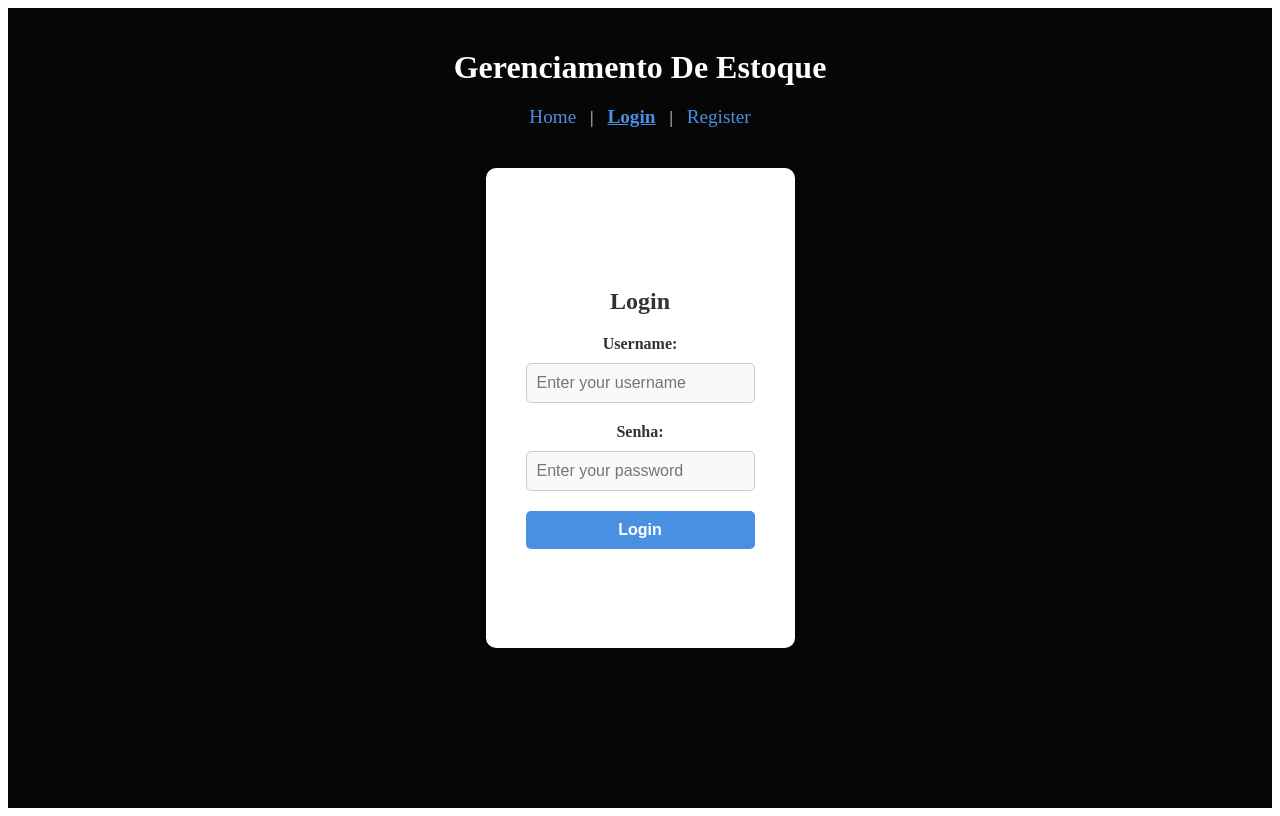
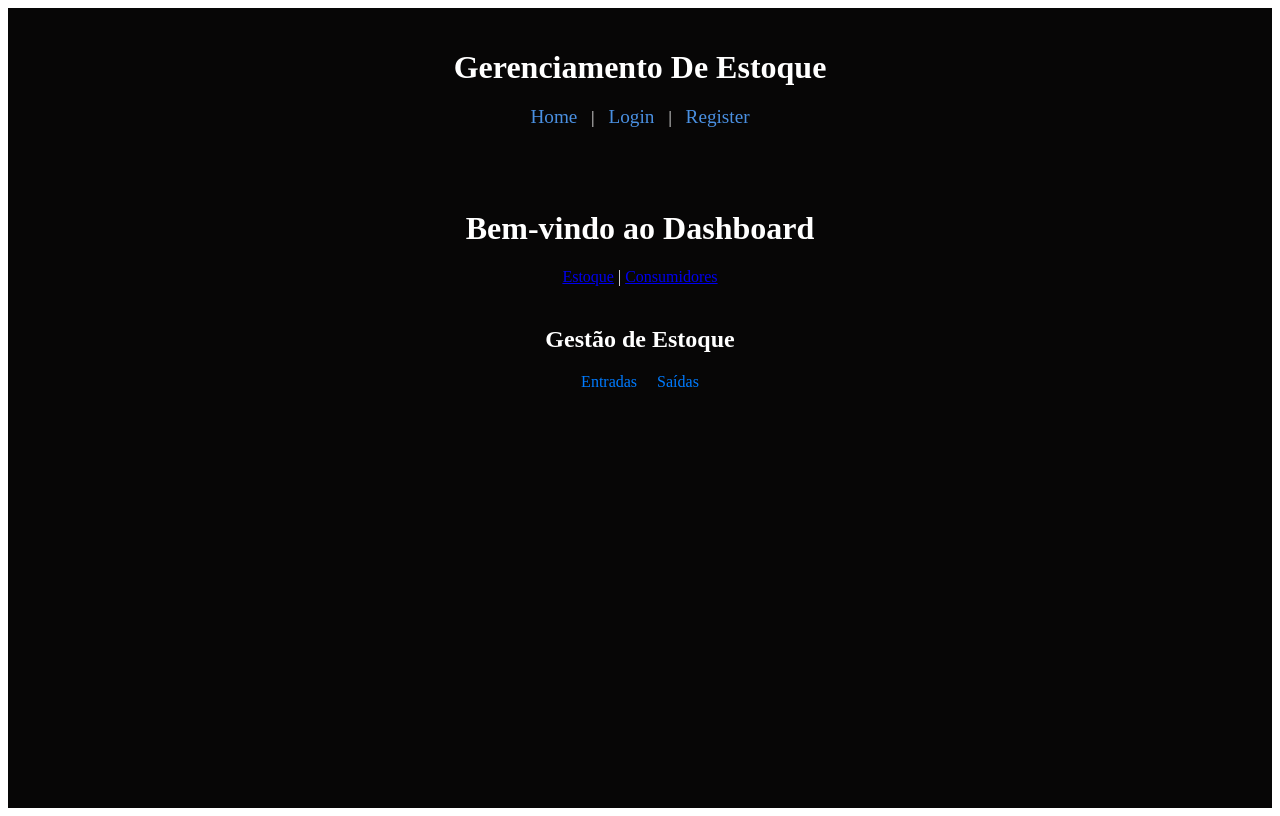
Before and after one commit to Agsterr/Gerenciamento_de_estoque, an Angular app in the folder Gerenciamento_de_estoque_front/: page /dashboard/estoque in a window 1280 px wide. Before the commit this address led to /login. Built offline with nearby package versions, Linux system fonts and the light colour scheme; no server answers.

Commit message:
correção estoque

```diff
--- a/Gerenciamento_de_estoque_front/src/app/app.routes.ts
+++ b/Gerenciamento_de_estoque_front/src/app/app.routes.ts
@@ -1,3 +1,4 @@
+
 
 
 
@@ -6,22 +7,26 @@ import { LoginComponent } from './login/login.component';
 import { RegisterComponent } from './register/register.component';
 import { HomeComponent } from './home/home.component';
 import { DashboardComponent } from './dashboard/dashboard.component';
-import { ConsumersComponent } from './consumidor/consumidor.component';
-import { AuthGuard } from './guards/Auth.Guard';  // Certifique-se de importar o AuthGuard
+import { EstoqueComponent } from './estoque/estoque.component'; // Componente Estoque
+import { EntradasComponent } from './estoque/entradas/entradas.component'; // Componente Entradas
+import { SaidasComponent } from './estoque/saidas/saidas.component'; // Componente Saídas
 
 export const routes: Routes = [
   { path: '', redirectTo: 'login', pathMatch: 'full' },
   { path: 'login', component: LoginComponent },
   { path: 'register', component: RegisterComponent },
-  { path: 'home', component: HomeComponent },
   {
     path: 'dashboard',
     component: DashboardComponent,
-    canActivate: [AuthGuard],  // Protege a rota do dashboard
     children: [
-      { path: 'estoque', component: HomeComponent },
-      { path: 'saidas-entradas', component: HomeComponent },
-      { path: 'consumers', component: ConsumersComponent },
-    ]
-  }
+      {
+        path: 'estoque',
+        component: EstoqueComponent,
+        children: [
+          { path: 'entradas', component: EntradasComponent }, // Rota de Entradas
+          { path: 'saidas', component: SaidasComponent }, // Rota de Saídas
+        ],
+      },
+    ],
+  },
 ];
--- a/Gerenciamento_de_estoque_front/src/app/dashboard/dashboard.component.html
+++ b/Gerenciamento_de_estoque_front/src/app/dashboard/dashboard.component.html
@@ -2,7 +2,6 @@
     <h1>Bem-vindo ao Dashboard</h1>
     <nav>
       <a routerLink="/dashboard/estoque" routerLinkActive="active">Estoque</a> |
-      <a routerLink="/dashboard/saidas-entradas" routerLinkActive="active">Saídas / Entradas</a> |
       <a routerLink="/dashboard/consumers" routerLinkActive="active">Consumidores</a>
     </nav>
     <!-- Exibe as rotas filhas aqui -->
--- a/Gerenciamento_de_estoque_front/src/app/estoque/entradas/entradas.component.html
+++ b/Gerenciamento_de_estoque_front/src/app/estoque/entradas/entradas.component.html
@@ -1,5 +1,3 @@
 <div class="entradas-container">
-    <h3>Entradas de Produtos</h3>
-    <p>Lista de entradas de produtos.</p>
-    <!-- Aqui você pode adicionar formulários ou tabelas para gerenciar as entradas -->
-  </div>
+  <h3>Entradas no Estoque</h3>
+</div>
--- a/Gerenciamento_de_estoque_front/src/app/estoque/estoque.component.html
+++ b/Gerenciamento_de_estoque_front/src/app/estoque/estoque.component.html
@@ -1 +1,8 @@
-<p>estoque works!</p>
+<div class="estoque-container">
+    <h2>Gestão de Estoque</h2>
+    <nav>
+      <a routerLink="entradas" routerLinkActive="active">Entradas</a>
+      <a routerLink="saidas" routerLinkActive="active">Saídas</a>
+    </nav>
+    <router-outlet></router-outlet>
+  </div>
--- a/Gerenciamento_de_estoque_front/src/app/estoque/estoque.component.scss
+++ b/Gerenciamento_de_estoque_front/src/app/estoque/estoque.component.scss
@@ -0,0 +1,62 @@
+.estoque-container {
+    display: flex;
+    flex-direction: column;
+    align-items: center;
+    padding: 20px;
+    max-width: 1200px;
+    margin: 0 auto;
+  }
+
+  h2 {
+    font-size: 1.5rem;
+    text-align: center;
+    margin-bottom: 20px;
+  }
+
+  nav {
+    display: flex;
+    gap: 20px;
+    margin-bottom: 20px;
+  }
+
+  a {
+    text-decoration: none;
+    color: #007bff;
+    font-size: 1rem;
+
+    &:hover {
+      color: #0056b3;
+      text-decoration: underline;
+    }
+
+    &.active {
+      font-weight: bold;
+      color: #0056b3;
+    }
+  }
+
+  /* Estilo responsivo */
+  @media (max-width: 768px) {
+    nav {
+      flex-direction: column;
+      gap: 10px;
+    }
+
+    a {
+      font-size: 0.9rem;
+    }
+
+    h2 {
+      font-size: 1.2rem;
+    }
+  }
+
+  @media (max-width: 480px) {
+    h2 {
+      font-size: 1rem;
+    }
+
+    a {
+      font-size: 0.8rem;
+    }
+  }
--- a/Gerenciamento_de_estoque_front/src/app/estoque/saidas/saidas.component.html
+++ b/Gerenciamento_de_estoque_front/src/app/estoque/saidas/saidas.component.html
@@ -1,5 +1,4 @@
+
 <div class="saidas-container">
-    <h3>Saídas de Produtos</h3>
-    <p>Lista de saídas de produtos.</p>
-    <!-- Aqui você pode adicionar formulários ou tabelas para gerenciar as saídas -->
-  </div>
+  <h3>Saídas do Estoque</h3>
+</div>
--- a/Gerenciamento_de_estoque_front/src/app/services/auth.service.ts
+++ b/Gerenciamento_de_estoque_front/src/app/services/auth.service.ts
@@ -1,64 +1,53 @@
 
 
 import { Injectable } from '@angular/core';
-import { ApiService } from './api.service'; // Serviço genérico para comunicação com a API
+import { ApiService } from './api.service';
+import { Router } from '@angular/router'; // Importando o Router
 import { Observable, tap, catchError } from 'rxjs';
-import { LoginResponse } from '../models/login-response.model'; // Importe a interface LoginResponse
-import { of } from 'rxjs';  // Para retornar um Observable vazio em caso de erro
+import { LoginResponse } from '../models/login-response.model'; // Importando a interface LoginResponse
+import { of } from 'rxjs';
 
 @Injectable({
   providedIn: 'root',
 })
 export class AuthService {
-  constructor(private apiService: ApiService) {}
+  constructor(
+    private apiService: ApiService,
+    private router: Router  // Injetando o Router
+  ) {}
 
-  /**
-   * Realiza o login do usuário.
-   * @param username - Nome de usuário do cliente
-   * @param senha - Senha do cliente
-   * @returns Observable com a resposta da API (contendo o token JWT ou erro)
-   */
   login(username: string, senha: string): Observable<LoginResponse> {
     const loginData = { username, senha };
 
     return this.apiService.post<LoginResponse>('/auth/login', loginData).pipe(
       tap((response: LoginResponse) => {
         if (response && response.token) {
-          // Armazena o JWT no localStorage
-          localStorage.setItem('jwtToken', response.token);  // Armazena o JWT no localStorage
+          // Armazenando o token JWT no localStorage
+          localStorage.setItem('jwtToken', response.token);
           localStorage.setItem('loggedUser', JSON.stringify({ username }));
+
+          // Redirecionando para o Dashboard
+          this.router.navigate(['/dashboard']); // Redirecionando para o Dashboard
         }
       }),
       catchError((err) => {
-        console.error('Erro ao fazer login', err); // Logando o erro no console
-        // Aqui você pode lançar um erro específico ou retornar uma resposta amigável
-        return of(err); // Retorna um Observable vazio para que o fluxo continue
+        console.error('Erro ao fazer login', err);
+        return of(err); // Retorna um Observable vazio em caso de erro
       })
     );
   }
 
-  /**
-   * Retorna os dados do usuário logado a partir do localStorage.
-   * @returns objeto com os dados do usuário ou null se não estiver logado.
-   */
   getLoggedUser(): any {
     const userData = localStorage.getItem('loggedUser');
     return userData ? JSON.parse(userData) : null;
   }
 
-  /**
-   * Realiza logout do usuário (limpa o token e os dados do usuário).
-   */
   logout(): void {
     localStorage.removeItem('jwtToken');
     localStorage.removeItem('loggedUser');
+    this.router.navigate(['/login']);  // Redireciona para a página de login
   }
 
-  /**
-   * Registro de um novo usuário.
-   * @param data - Dados para registro.
-   * @returns Observable com a resposta da API.
-   */
   register(data: any): Observable<any> {
     return this.apiService.post('/auth/register', data);
   }
```
Also changed, not shown: Gerenciamento_de_estoque_front/src/app/estoque/entradas/entradas.component.ts (+3 -4 lines), Gerenciamento_de_estoque_front/src/app/estoque/estoque.component.ts (+6 -5 lines), Gerenciamento_de_estoque_front/src/app/estoque/saidas/saidas.component.ts (+4 -4 lines).
